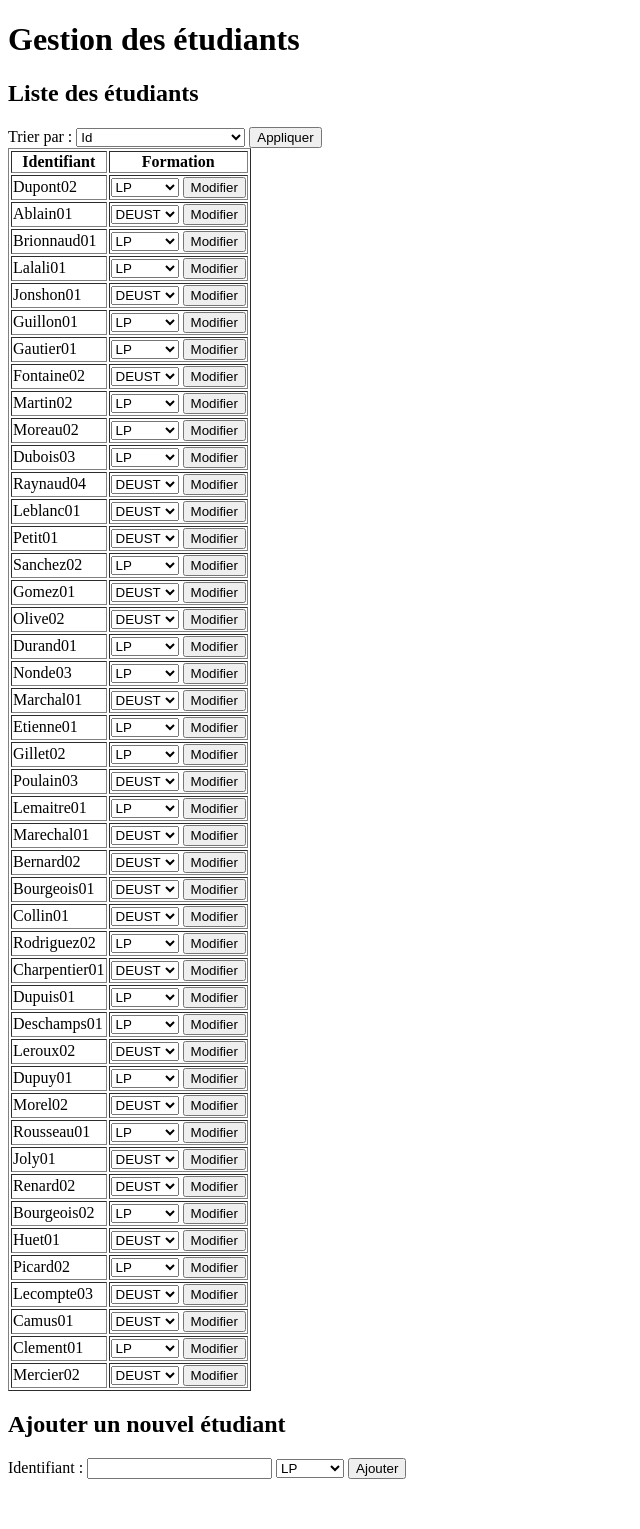
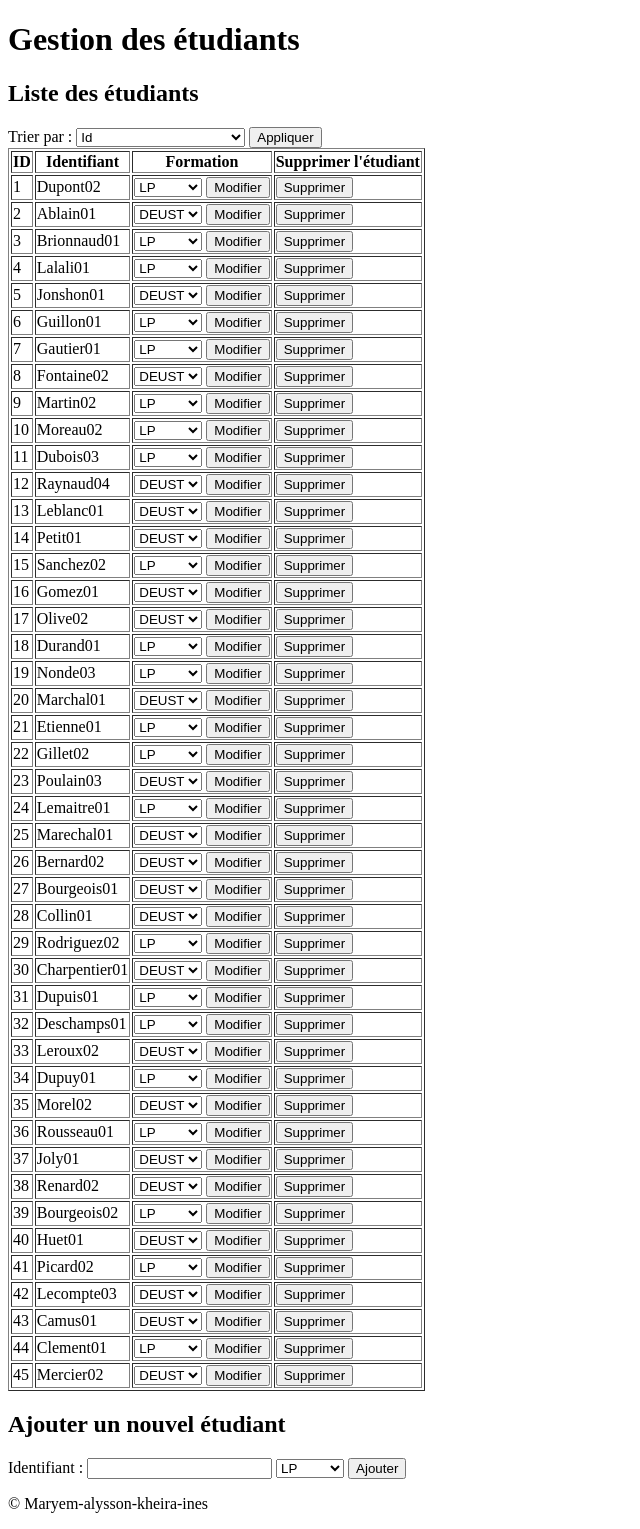
Before and after one commit to haddouche862/mini-projet-universitaire, a PHP site: page /gestion-etudiant.php in a window 1280 px wide. Shown: the whole page, without its empty margins (0-640 px from the left). Before the commit the page ends 1479 px from the top, so only its background shows below. Run offline with PHP 8.4, Linux system fonts and the light colour scheme; the visitor is signed in with stand-in values (Sample User, id 1); data comes from the database, SQL or seed files in the repository.

Commit message:
Update gestion-etudiant.php

```diff
--- a/gestion-etudiant.php
+++ b/gestion-etudiant.php
@@ -9,7 +9,7 @@ if (!isConnecte()) {
     adddMessageAlert("Vous devez d'abord vous connecter.");
     header('Location: login.php');
     exit;
-}
+    }
 
 // Variables pour afficher les messages d'erreur ou succès
 $error = '';
@@ -54,6 +54,23 @@ if ($_SERVER['REQUEST_METHOD'] === 'POST' && isset($_POST['action']) && $_POST['
         }
     } else {
         $error = "Veuillez remplir tous les champs.";
+    }
+}
+
+// Suppression d'un étudiant
+if ($_SERVER['REQUEST_METHOD'] === 'POST' && isset($_POST['action']) && $_POST['action'] === 'supprimer') {
+    $etudiant_id = $_POST['etudiant_id'];
+
+    if (!empty($etudiant_id)) {
+        $query = "DELETE FROM etudiants WHERE id = ?";
+        $stmt = $bdd->prepare($query);
+        if ($stmt->execute([$etudiant_id])) {
+            $success = "Étudiant supprimé avec succès.";
+        } else {
+            $error = "Erreur lors de la suppression de l'étudiant.";
+        }
+    } else {
+        $error = "L'identifiant de l'étudiant est manquant.";
     }
 }
 
@@ -107,11 +124,14 @@ $etudiants = $stmt->fetchAll(PDO::FETCH_ASSOC);
 
         <table border="1">
             <tr>
+                <th>ID</th>
                 <th>Identifiant</th>
                 <th>Formation</th>
+                <th>Supprimer l'étudiant</th>
             </tr>
             <?php foreach ($etudiants as $etudiant): ?>
                 <tr>
+                    <td><?php echo htmlspecialchars($etudiant['id']); ?></td>
                     <td><?php echo htmlspecialchars($etudiant['identifiant']); ?></td>
                     <td>
                         <form method="POST" style="display: inline;">
@@ -122,6 +142,13 @@ $etudiants = $stmt->fetchAll(PDO::FETCH_ASSOC);
                                 <option value="DEUST" <?php echo ($etudiant['formation'] === 'DEUST') ? 'selected' : ''; ?>>DEUST</option>
                             </select>
                             <button type="submit">Modifier</button>
+                        </form>
+                    </td>
+                    <td>
+                        <form method="POST" style="display: inline;">
+                            <input type="hidden" name="action" value="supprimer">
+                            <input type="hidden" name="etudiant_id" value="<?php echo $etudiant['id']; ?>">
+                            <button type="submit" onclick="return confirm('Êtes-vous sûr de vouloir supprimer cet étudiant ?');">Supprimer</button>
                         </form>
                     </td>
                 </tr>
@@ -141,5 +168,8 @@ $etudiants = $stmt->fetchAll(PDO::FETCH_ASSOC);
             <button type="submit">Ajouter</button>
         </form>
     </div>
+    <footer>
+        <p>&copy; Maryem-alysson-kheira-ines</p>
+    </footer>
 </body>
 </html>
```
